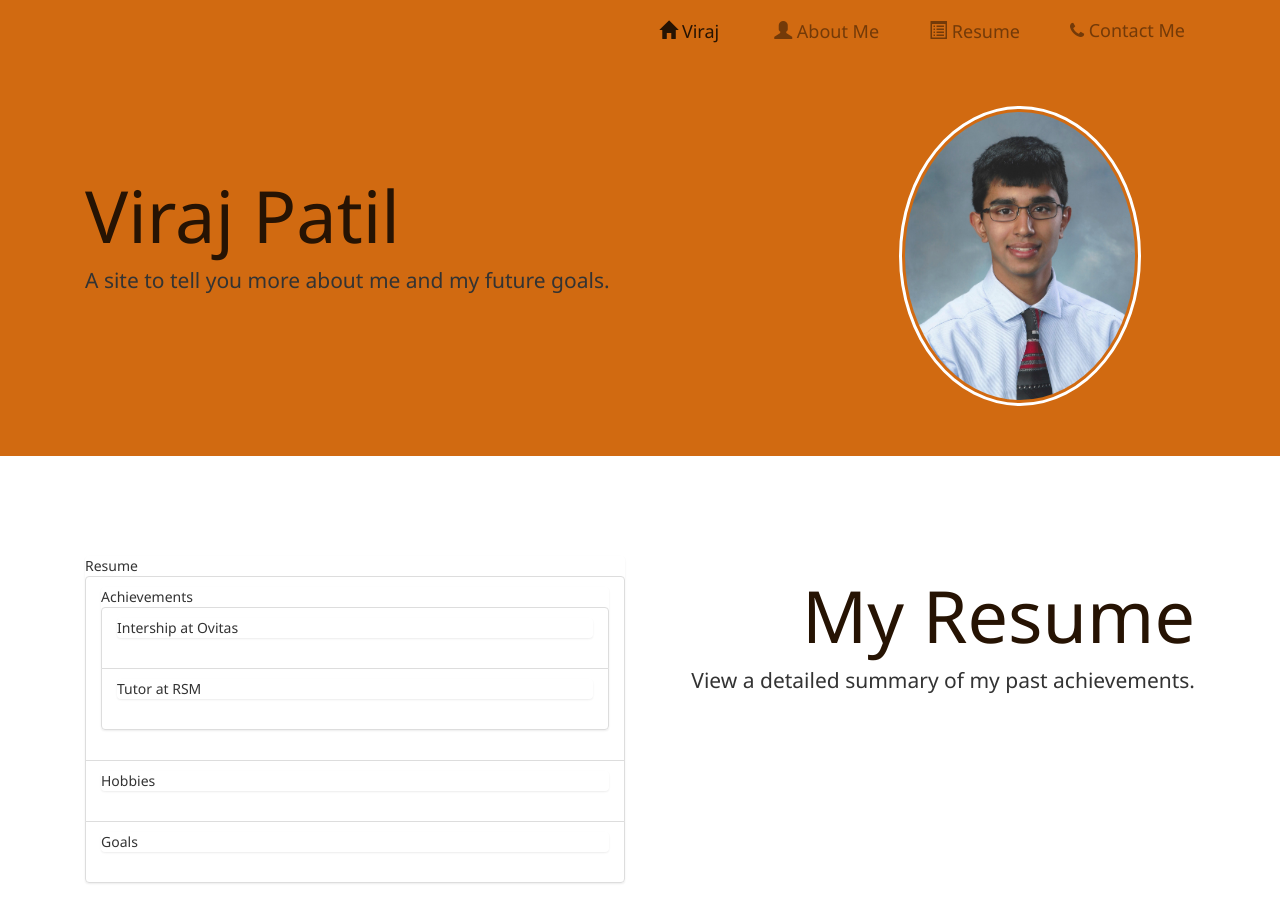
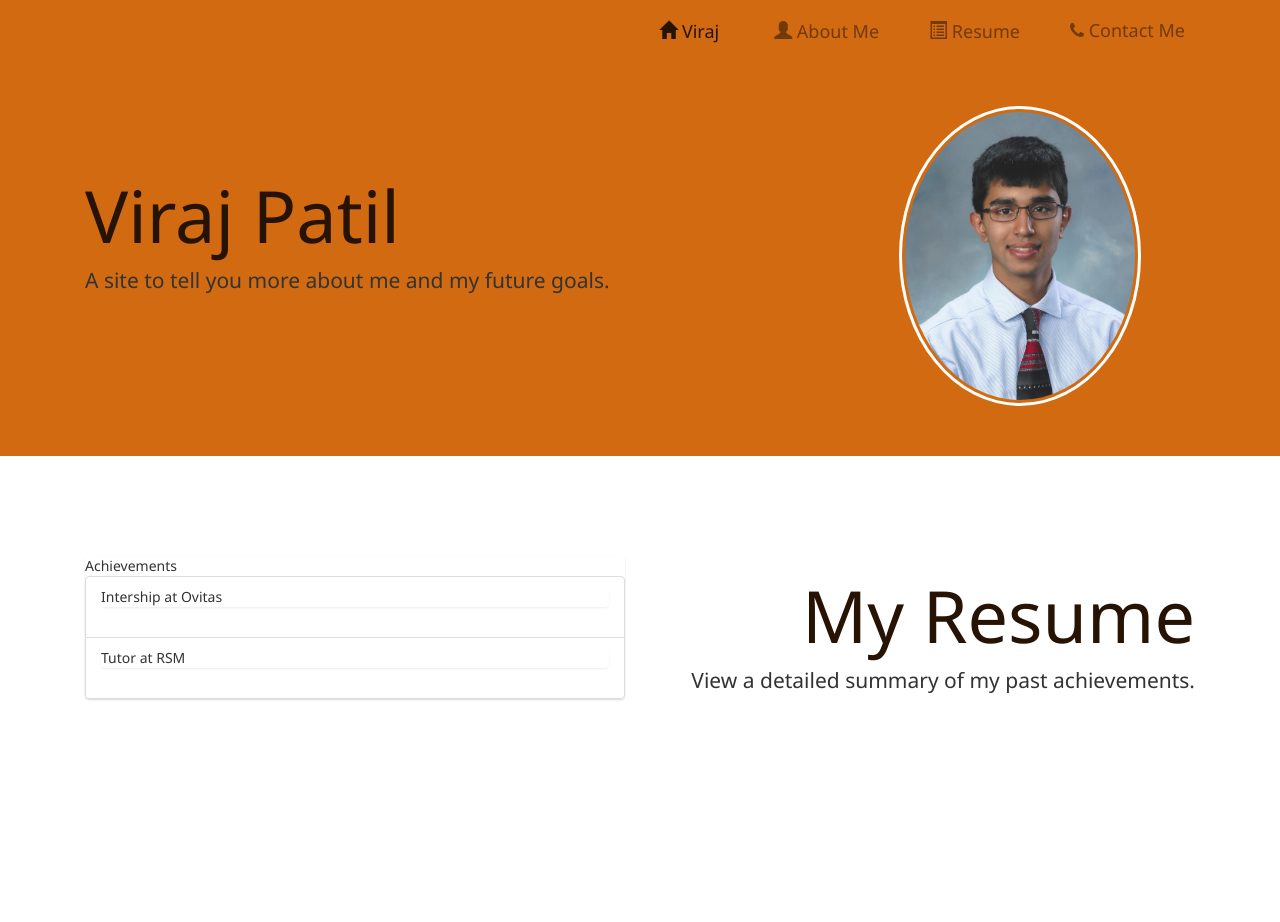
Before and after one commit to Veganova/Website, a plain HTML site: page index.html in a window 1280 px wide. Both pictures are taken after a click on the item "Achievements". After the commit the page ends 819 px from the top, so only its background shows below. Drawn offline with Linux system fonts and the light colour scheme.

Commit message:
Small changes. TODO - make a class that prints the entire canvas correctly on click

```diff
--- a/index.html
+++ b/index.html
@@ -76,15 +76,6 @@
 
 	</header>
 
-
-
-
-
-
-
-
-
-
 	<script src="bower_components/jquery/dist/jquery.min.js"></script>
 	<script src="bower_components/bootstrap/dist/js/bootstrap.min.js"></script>
 
@@ -99,33 +90,17 @@
 			this.acc = "";
 		}
 
+		// Initial print.. forms the whole
 		print(c) {
 			var id_main = this.current.substr(0, 8)
 			var result = "<ul id =" + id_main + " " + "class = 'list-group'>" + this.current ;
 
-//
-//			this.branches.forEach(function(entry) {
-//				result += "<li class = 'list-group-item' onclick = ' (this.innerHTML) = root.branches[0].print()'>" + entry.current + "</li>";
-//				//result += "<li class = 'list-group-item'>" + entry.print() + "</li>";
-//			});
-//			this.branches.forEach(function(node) {
-//				result += "<li class = 'list-group-item'>" + this.print + "</li>";
-//			});
 
-//			this.branches.forEach(function(entry) {
-//					//result += "<li class = 'list-group-item' onclick = ' (this.innerHTML) = root.branches[0].print()'>" + entry.current + "</li>";
-//				if (c > 0) {
-//					result += "<li class = 'list-group-item' onclick='temp(this)' style='display:none'>" + entry.print(c + 1) + "</li>";
-//				}
-//				else {
-//					result += "<li class = 'list-group-item' onclick='temp(this)' style='display:block'>" + entry.print(c + 1) + "</li>";
-//				}
-//
-//			});
 			for (var i =0; i < this.branches.length; i += 1) {
 				var entry = this.branches[i];
 				var id = id_main + i;
 				if (c > 0) {
+					// some people recommending event.preventDefault(); instead but it did not work
 					result += "<li id =" + id + " " + "class = 'list-group-item' onclick='event.stopPropagation(); temp(this);' style='display:none'>" + entry.print(c + 1) + "</li>";
 				}
 				else {
@@ -147,9 +122,7 @@
 			// show all children
 //		console.log(ob.childNodes);
 //		console.log("------------");
-		var parent = ob.parent;
-		console.log(ob.id);
-		//parent.element.style.display = "none";
+
 		var children = ob.children[0].children;
 		for (var i = 0; i < children.length; i++) {
 			var child = children[i];
@@ -157,7 +130,7 @@
 
 		  // Do stuff
 		}
-
+		document.getElementById(ob.id).parentElement.innerHTML = document.getElementById(ob.id).innerHTML;
 	}
 
 	class TreeNav {
@@ -191,23 +164,13 @@
 
 
 	function appendText() {
-//		var result = "";
-//		console.log($("#canvas").children);
-//		for (var i = 0; i < resumeElements.length; i++) {
-//			var el = resumeElements[i];
-//		  	result = "<p>" + el  + "</p>"; // Create text with HTML
-//
-//			$("#canvas").append(result);
-//		}
-		//var result = "<ul class='list-group'> <li class = 'list-group-item'>Apple</li> <li class = 'list-group-item'>Banana</li> <li class =  'list-group-item'>Cat</li> <ul>"
-		$("#canvas").append(root.print(0));
+		var result = root.print(0);
+
+		//$("#canvas").append(result);
+		document.getElementById("canvas").innerHTML = result;
 	}
 
-	$("document").ready(function(){
 
-
-
-	});
 	$("#canvas").ready(appendText());
 
 
```
